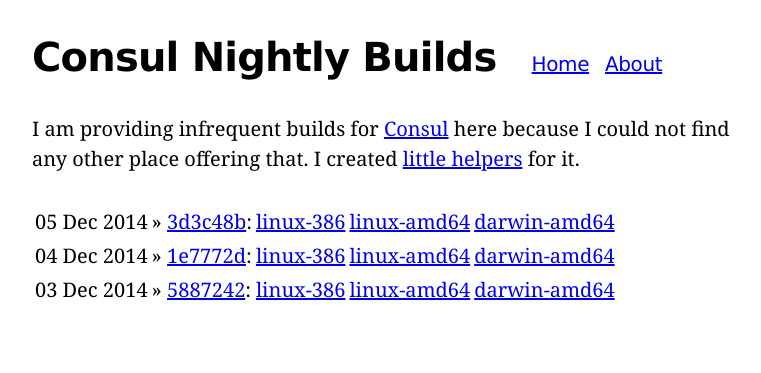
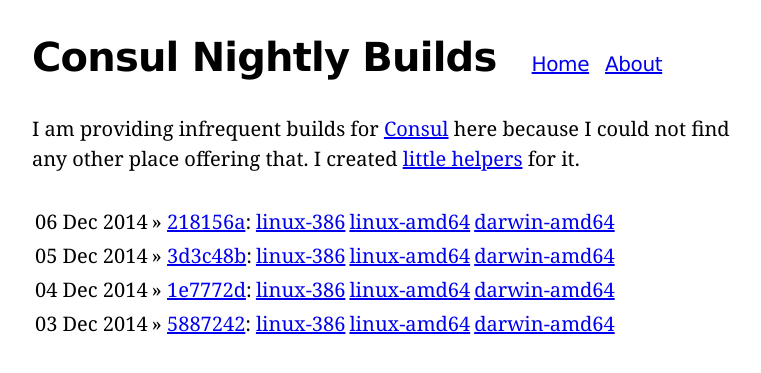
Before and after one commit to hanshasselberg/i0rek.github.io, a Jekyll site: the page built from consul-nightly/index.html, in a window 1280 px wide. Shown: the top 373 px of the page, without its empty margins (258-1019 px from the left). Built offline with Jekyll 4.4.1, drawn with Linux system fonts in a browser that asks for light colours; Markdown is read by kramdown in place of the engine named in the settings; comment, search, counter and statistics services are not loaded.

Commit message:
new version.

```diff
--- a/consul-nightly/index.html
+++ b/consul-nightly/index.html
@@ -3,6 +3,8 @@
 xname: Consul Nightly Builds
 title: Consul Nightly Builds
 revisions:
+  - date: 06 Dec 2014
+    sha:  218156aadbd5f7969547b052606f63de0cb14f9d
   - date: 05 Dec 2014
     sha:  3d3c48bd504defd585dbaefa1336ea3c359ad04a
   - date: 04 Dec 2014
```
